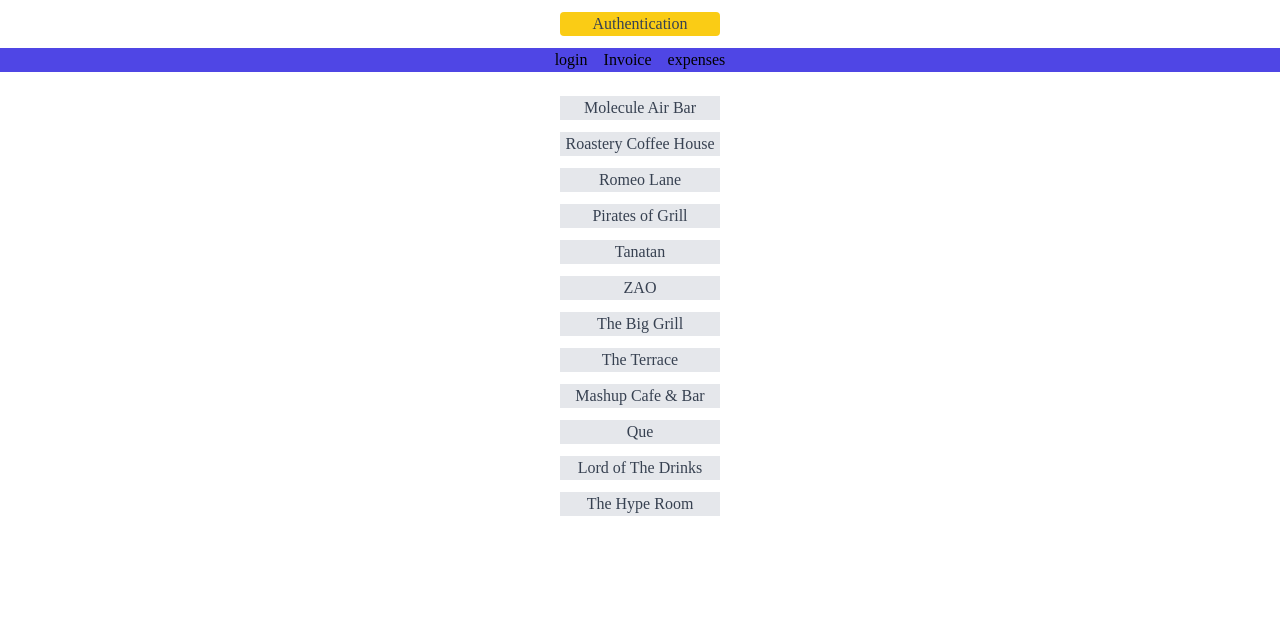
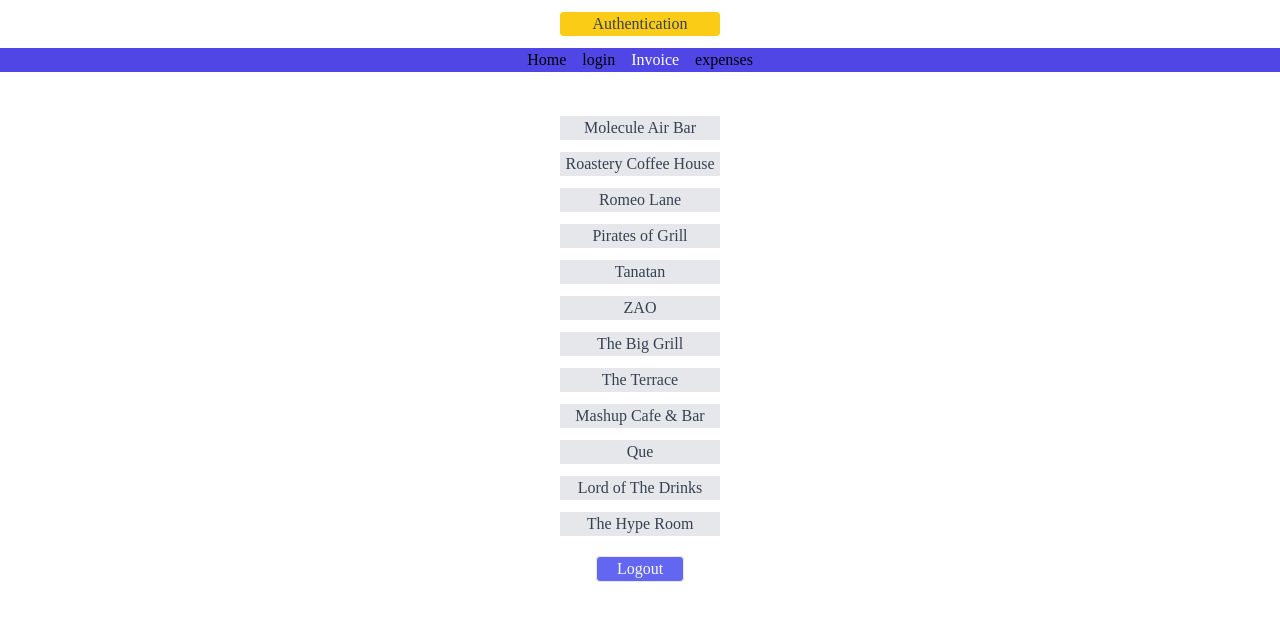
Before and after one commit to PratikaNG/React-router6, a React (Create React App) app: page /invoice in a window 1280 px wide. Shown: the top 620 px of the page. Built offline with nearby package versions, Linux system fonts and the light colour scheme; a web font is replaced by a local one.

Commit message:
login and logout based on action type of reducer

```diff
--- a/src/App.js
+++ b/src/App.js
@@ -4,7 +4,6 @@ import React from "react";
 import { useRoutes } from 'react-router-dom';
 // import {Routes,Route, Navigate} from "react-router-dom"
 import {Invoice,Expenses,Home,Login} from "./components/global"
-
 function App() {
     const routes = useRoutes([
 
--- a/src/components/global.js
+++ b/src/components/global.js
@@ -1,9 +1,13 @@
-import { Link,NavLink, Outlet } from 'react-router-dom'
+import { Link,NavLink, Outlet,useNavigate } from 'react-router-dom'
 import { getInvoices } from './data'
 import { useParams } from "react-router-dom"
 import { getInvoice } from "./data"
+import  authConsumer from '../hooks/auth';
+
 
 export const Home = ()=>{
+    const [authed,dispatch] = authConsumer()
+    console.log(authed)
     return (
         <main>
             <h1 className='text-center my-3 bg-yellow-400 text-gray-700 w-40 mx-auto rounded'>Authentication</h1>
@@ -17,33 +21,55 @@ export const Home = ()=>{
 
 
 export const Nav = ()=>{
+
+    function ActiveLink(props) {
+        return <NavLink style={({isActive})=>{
+            return {
+                color:isActive ? "white":""
+            };
+        }}{...props}/>
+
+    }
     return (
         <nav className='flex bg-indigo-600 text-black-50 gap-4 justify-center'>
-
-
-<Link to="/login">login</Link>
-
-<Link to="/invoice">Invoice</Link>
-<Link to="/expenses">expenses</Link>
+            <ActiveLink to="/">Home</ActiveLink>
+            <ActiveLink to="/login">login</ActiveLink>
+            <ActiveLink to="/invoice">Invoice</ActiveLink>
+            <ActiveLink to="/expenses">expenses</ActiveLink>
 
         </nav>
     )
 }
 
 export const Login = () =>{
+    const [authed,dispatch] = authConsumer()
+    console.log(authed)
+    let navigate = useNavigate()
     return (
         <main>
             <div>Login component</div>
+            <button className='border px-5 bg-indigo-500 text-gray-50 rounded'
+            onClick={()=>{
+                dispatch({type:"login"})
+                navigate("/invoice",{replace:true})
+            }}
+            >Login</button>
         </main>
     )
 }
 
 export const Invoice = () => {
+    let auth = authConsumer()
+
   let invoices = getInvoices()
 //   let activeClassName = "text-red-500 bg-gray-200"
+const [,dispatch] = authConsumer()
+let navigate = useNavigate()
+
+
 
     return(<main className='text-center my-3'>
-    <div className='flex flex-col gap-3  text-gray-700 w-40 mx-auto'>
+    <div className='flex flex-col gap-3  text-gray-700 w-40 mx-auto my-5'>
     {invoices.map(invoice=>(
       <NavLink
       //  style={({isActive})=>{
@@ -61,14 +87,31 @@ export const Invoice = () => {
       </NavLink>
     ))}
     </div>
+    <button className='border px-5 bg-indigo-500 text-gray-50 rounded'
+            onClick={()=>{
+                dispatch({type:"logout"})
+                navigate("/login",{replace:false})
 
+            }}
+            >Logout</button>
     <Outlet></Outlet>
   </main>)
 }
 
 export const Expenses=()=>{
+const [,dispatch] = authConsumer()
+
+let navigate = useNavigate()
+
     return(<div className='text-center'>
     <h1>Expenses</h1>
+    <button className='border px-5 bg-indigo-500 text-gray-50 rounded'
+            onClick={()=>{
+                dispatch({type:"logout"})
+                navigate("/login",{replace:false})
+
+            }}
+            >Logout</button>
   </div>)
 
 }
--- /dev/null
+++ b/src/hooks/auth.js
@@ -0,0 +1,29 @@
+import { createContext, useContext ,useReducer} from "react";
+
+// Store
+
+const initialState = {auth:false}
+const authContext = createContext(initialState)
+
+// Provider
+
+export function AuthProvider({children}){
+    const [authed,dispatch]=useReducer(reducer,initialState)
+    return <authContext.Provider value={[authed,dispatch]}>{children}</authContext.Provider>
+}
+
+export default function AuthConsumer(){
+    return useContext(authContext)
+}
+
+export function reducer(state,action){
+    switch(action.type){
+        case "login":
+            return {auth:true}
+        case "logout":
+            return {auth:false}
+        default:
+        throw new Error()
+    }
+
+}
--- a/src/index.js
+++ b/src/index.js
@@ -7,6 +7,7 @@ import {BrowserRouter as Router,Routes,Route, useRoutes} from "react-router-dom"
 import Invoice from './components/Invoice';
 import Expenses from './components/Expenses';
 import Bills from './components/bills';
+import { AuthProvider } from './hooks/auth';
 
 const root = ReactDOM.createRoot(document.getElementById('root'));
 
@@ -14,7 +15,9 @@ root.render(
 
   // type1*****************
   <Router>
+    <AuthProvider>
     <App/>
+    </AuthProvider>
       {/* <Routes> */}
         {/* <Route path='/' element={<App/>}> */}
 
```
